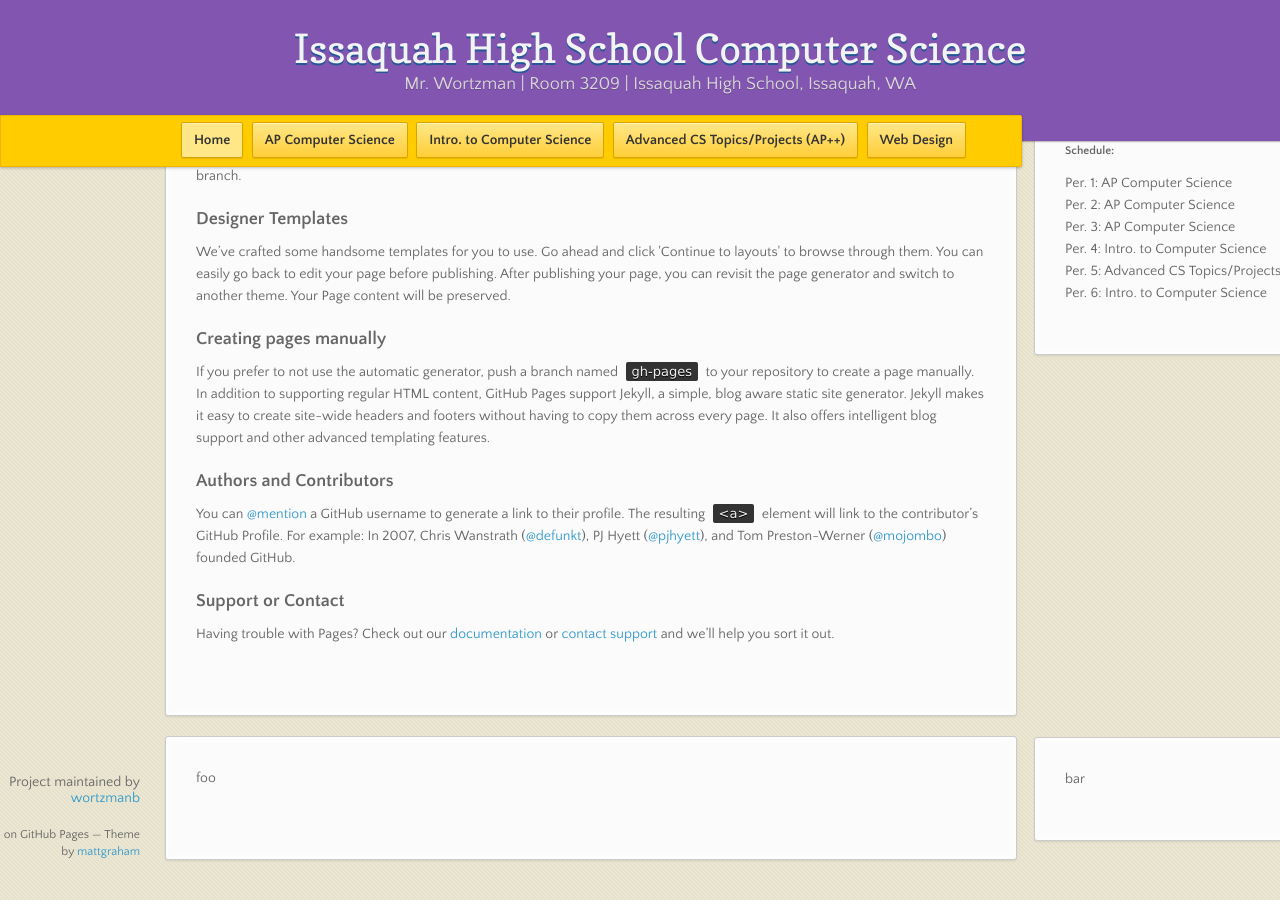
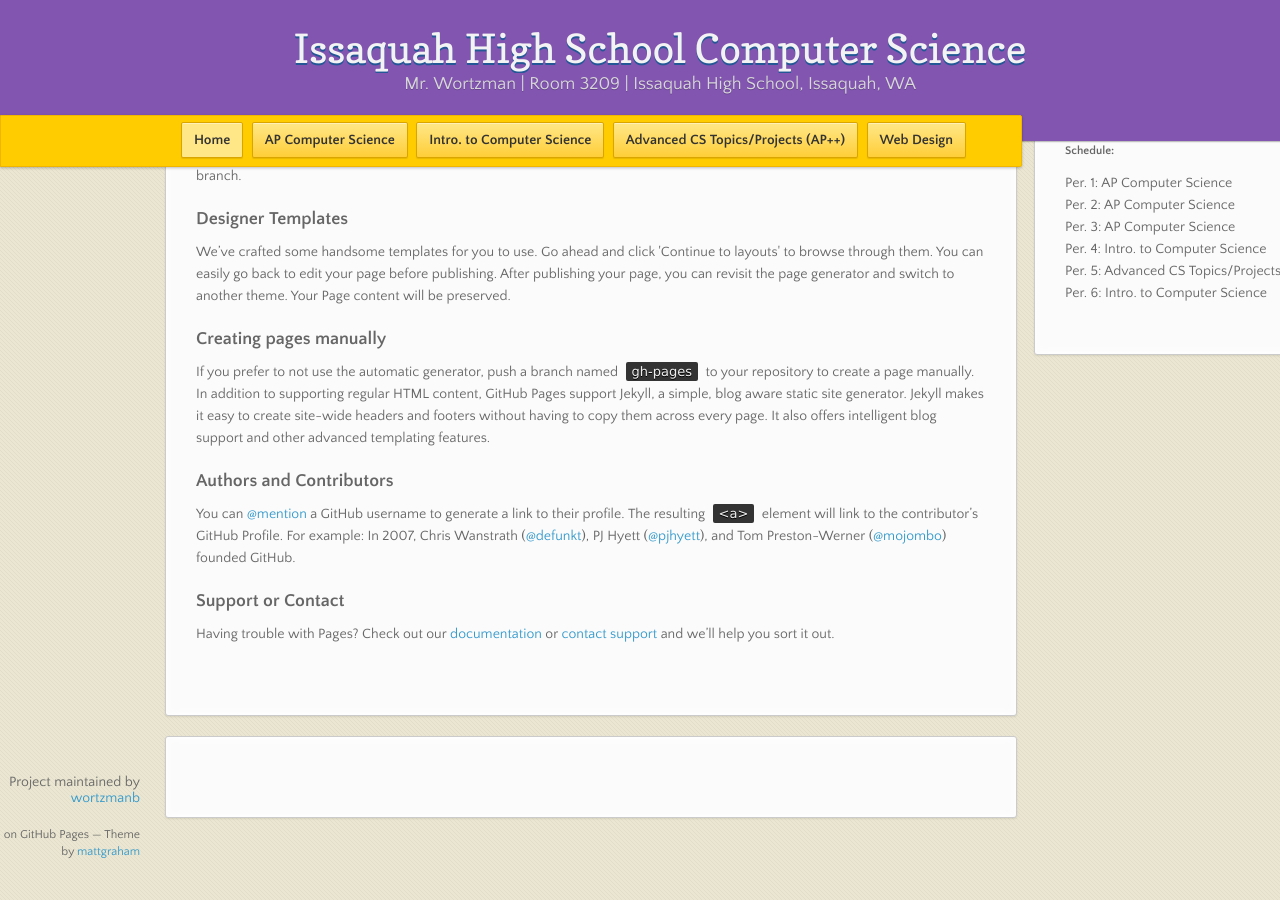
Before and after one commit to stutlerk/ihs-website, a Jekyll site: the page built from index.html, in a window 1280 px wide and 900 px high, scrolled down 156 px. Built offline with Jekyll 4.4.1, drawn with Linux system fonts in a browser that asks for light colours; nearby versions of some CDN libraries; after the commit the page ends 1014 px from its top, so only the background shows below that.

Commit message:
Trying to fix CSS again.

```diff
--- a/_config.yml
+++ b/_config.yml
@@ -1,3 +1,4 @@
+baseurl: /ihs-website
 collections:
   apcs:
     output: true
--- a/_layouts/course.html
+++ b/_layouts/course.html
@@ -10,7 +10,7 @@
                     <ul class="projList">
                     {% for proj in site.documents %}
                     {% if proj.layout == 'project' and proj.course == page.course %}
-                        <li><a href="{{ proj.url }}">Project {{ proj.number }} - {{ proj.title }}</a></li>
+                        <li><a href="{{ site.baseurl }}{{ proj.url }}">Project {{ proj.number }} - {{ proj.title }}</a></li>
                     {% endif %}
                     {% endfor %}
                     </ul>
--- a/_layouts/default.html
+++ b/_layouts/default.html
@@ -4,11 +4,11 @@
 		<meta charset="utf-8">
 		<meta http-equiv="X-UA-Compatible" content="chrome=1">
 		<title>{{ page.title }}</title>
-		<link rel="stylesheet" href="/stylesheets/styles.css">
-		<link rel="stylesheet" href="/stylesheets/github-dark.css">
-        <link rel="stylesheet" href="/stylesheets/myStyles.css">
+		<link rel="stylesheet" href="{{ site.baseurl }}/stylesheets/styles.css">
+		<link rel="stylesheet" href="{{ site.baseurl }}/stylesheets/github-dark.css">
+        <link rel="stylesheet" href="{{ site.baseurl }}/stylesheets/myStyles.css">
 		<script src="https://ajax.googleapis.com/ajax/libs/jquery/1.7.1/jquery.min.js"></script>
-		<script src="javascripts/main.js"></script>
+		<script src="{{ site.baseurl }}/javascripts/main.js"></script>
 		<!--[if lt IE 9]>
 		  <script src="//html5shiv.googlecode.com/svn/trunk/html5.js"></script>
 		<![endif]-->
@@ -41,41 +41,41 @@
             <ul>
             <li>
                 {% if page.course == 'none' %}
-					<a href="/" class="button active">
+					<a href="{{ site.baseurl }}" class="button active">
 				{% else %}
-					<a href="/" class="button">
+					<a href="{{ site.baseurl }}" class="button">
 				{% endif %}
 				Home</a>
             </li>
 			<li>
 				{% if page.course == 'apcs' %}
-					<a href="/apcs" class="button active">
+					<a href="{{ site.baseurl }}/apcs" class="button active">
 				{% else %}
-					<a href="/apcs" class="button">
+					<a href="{{ site.baseurl }}/apcs" class="button">
 				{% endif %}
 				AP Computer Science</a>
 			</li>
             			<li>
 				{% if page.course == 'intro' %}
-					<a href="/introcs" class="button active">
+					<a href="{{ site.baseurl }}/introcs" class="button active">
 				{% else %}
-					<a href="/introcs" class="button">
+					<a href="{{ site.baseurl }}/introcs" class="button">
 				{% endif %}
 				Intro. to Computer Science</a>
 			</li>
             			<li>
 				{% if page.course == 'ap++' %}
-					<a href="/applusplus" class="button active">
+					<a href="{{ site.baseurl }}/applusplus" class="button active">
 				{% else %}
-					<a href="/applusplus" class="button">
+					<a href="{{ site.baseurl }}/applusplus" class="button">
 				{% endif %}
 				Advanced CS Topics/Projects (AP++)</a>
 			</li>
             <li>
 				{% if page.course == 'web' %}
-					<a href="/web" class="button active">
+					<a href="{{ site.baseurl }}/web" class="button active">
 				{% else %}
-					<a href="/web" class="button">
+					<a href="{{ site.baseurl }}/web" class="button">
 				{% endif %}
 				Web Design</a>
 			</li>
--- a/index.html
+++ b/index.html
@@ -43,6 +43,5 @@
       </section>
 
 	  <section>
-		<p>foo</p>
-		<aside><p>bar</p></aside>
-		</section>
+
+  	  </section>
```
Also changed, not shown: 1 other file.
